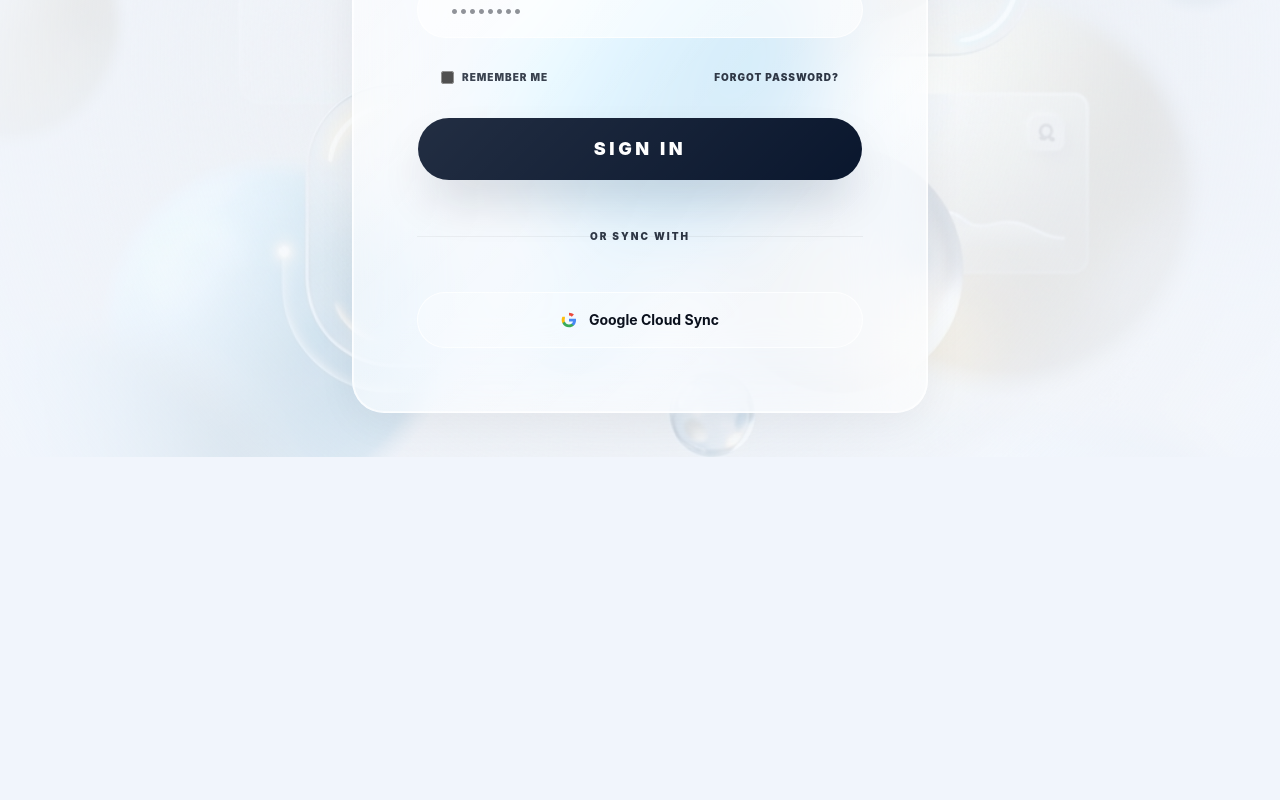
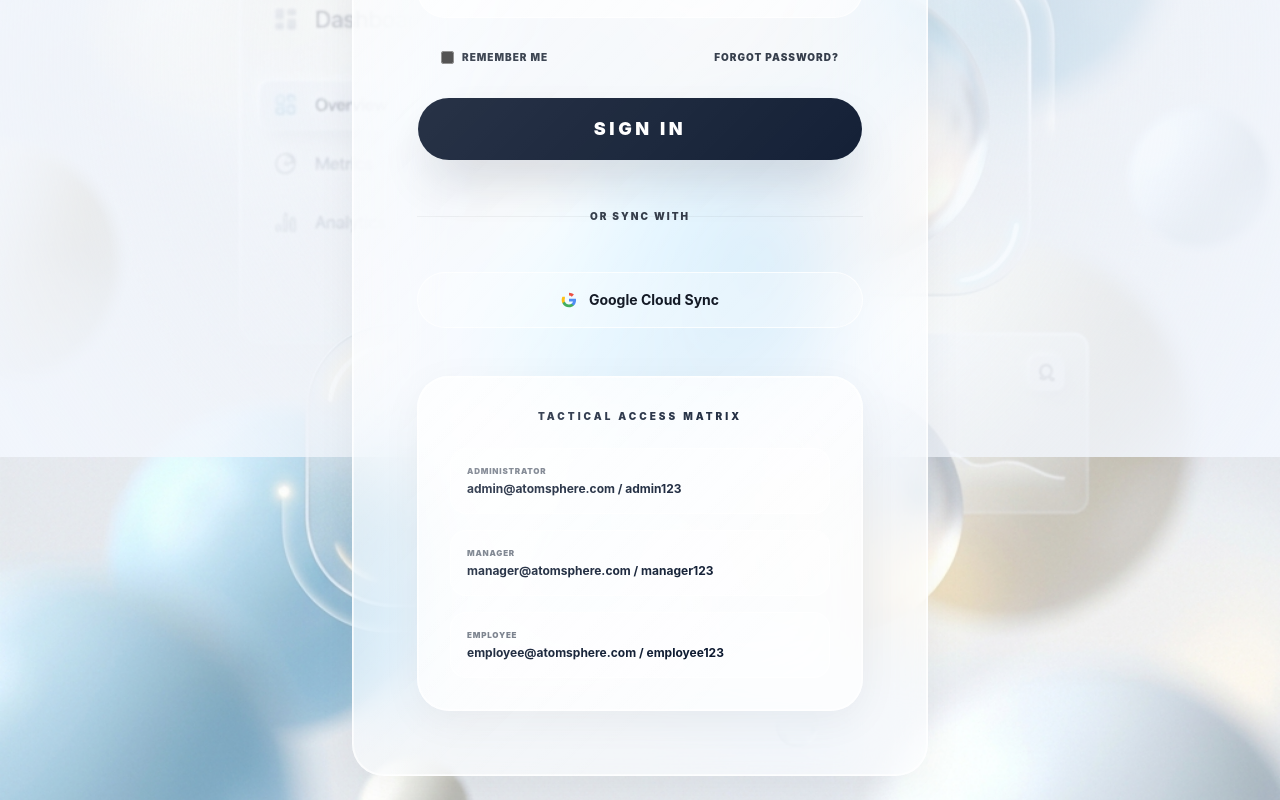
Before and after one commit to Vamsi112-max/AtomSphere-Nexus, a Next.js app: page /login in a window 1280 px wide. Shown: the part 343-1143 px from the top of the page. Before the commit the page ends 800 px from the top, so only its background shows below. Built offline with nearby package versions, Linux system fonts and the light colour scheme; no server answers.

Commit message:
feat: add access matrix to login and comm matrix teaser to sidebar

```diff
--- a/src/app/login/page.tsx
+++ b/src/app/login/page.tsx
@@ -123,6 +123,24 @@ export default function LoginPage() {
           </svg>
           Google Cloud Sync
         </Button>
+
+        <div className="mt-12 w-full glass-panel p-8 rounded-[2rem] border border-black/5 bg-white/20">
+          <p className="text-[10px] font-black text-primary uppercase tracking-[0.3em] mb-6">Tactical Access Matrix</p>
+          <div className="grid grid-cols-1 gap-4 text-left">
+            <div className="p-4 bg-white/40 rounded-2xl border border-white/60">
+              <p className="text-[8px] font-black text-primary/60 uppercase tracking-widest mb-1">Administrator</p>
+              <p className="text-xs font-bold text-primary">admin@atomsphere.com / admin123</p>
+            </div>
+            <div className="p-4 bg-white/40 rounded-2xl border border-white/60">
+              <p className="text-[8px] font-black text-primary/60 uppercase tracking-widest mb-1">Manager</p>
+              <p className="text-xs font-bold text-primary">manager@atomsphere.com / manager123</p>
+            </div>
+            <div className="p-4 bg-white/40 rounded-2xl border border-white/60">
+              <p className="text-[8px] font-black text-primary/60 uppercase tracking-widest mb-1">Employee</p>
+              <p className="text-xs font-bold text-primary">employee@atomsphere.com / employee123</p>
+            </div>
+          </div>
+        </div>
       </motion.div>
     </div>
   );
--- a/src/components/layout/Sidebar.tsx
+++ b/src/components/layout/Sidebar.tsx
@@ -51,6 +51,23 @@ export function Sidebar({ className }: { className?: string }) {
             );
           })}
         </nav>
+
+        <div className="mt-8 px-4">
+          <div className="glass-panel p-6 rounded-[2rem] border border-black/5 bg-primary/5 relative overflow-hidden group hover:bg-primary/10 transition-all cursor-default">
+            <div className="flex justify-between items-start mb-4">
+              <div className="h-8 w-8 bg-primary rounded-xl flex items-center justify-center shadow-lg shadow-primary/20">
+                <svg className="h-4 w-4 text-white" fill="none" viewBox="0 0 24 24" stroke="currentColor">
+                  <path strokeLinecap="round" strokeLinejoin="round" strokeWidth={2} d="M3 8l7.89 5.26a2 2 0 002.22 0L21 8M5 19h14a2 2 0 002-2V7a2 2 0 00-2-2H5a2 2 0 00-2 2v10a2 2 0 002 2z" />
+                </svg>
+              </div>
+              <span className="text-[8px] font-black bg-primary text-white px-2 py-1 rounded-full tracking-tighter">SOON</span>
+            </div>
+            <h3 className="text-[10px] font-black text-primary uppercase tracking-widest mb-2">Comm Matrix</h3>
+            <p className="text-[10px] leading-relaxed text-muted-foreground font-medium">
+              Orchestrate strategic mission briefings and AI-driven organizational communications through our upcoming nexus.
+            </p>
+          </div>
+        </div>
       </div>
 
       <div className="p-6 mt-auto border-t border-black/5">
```
